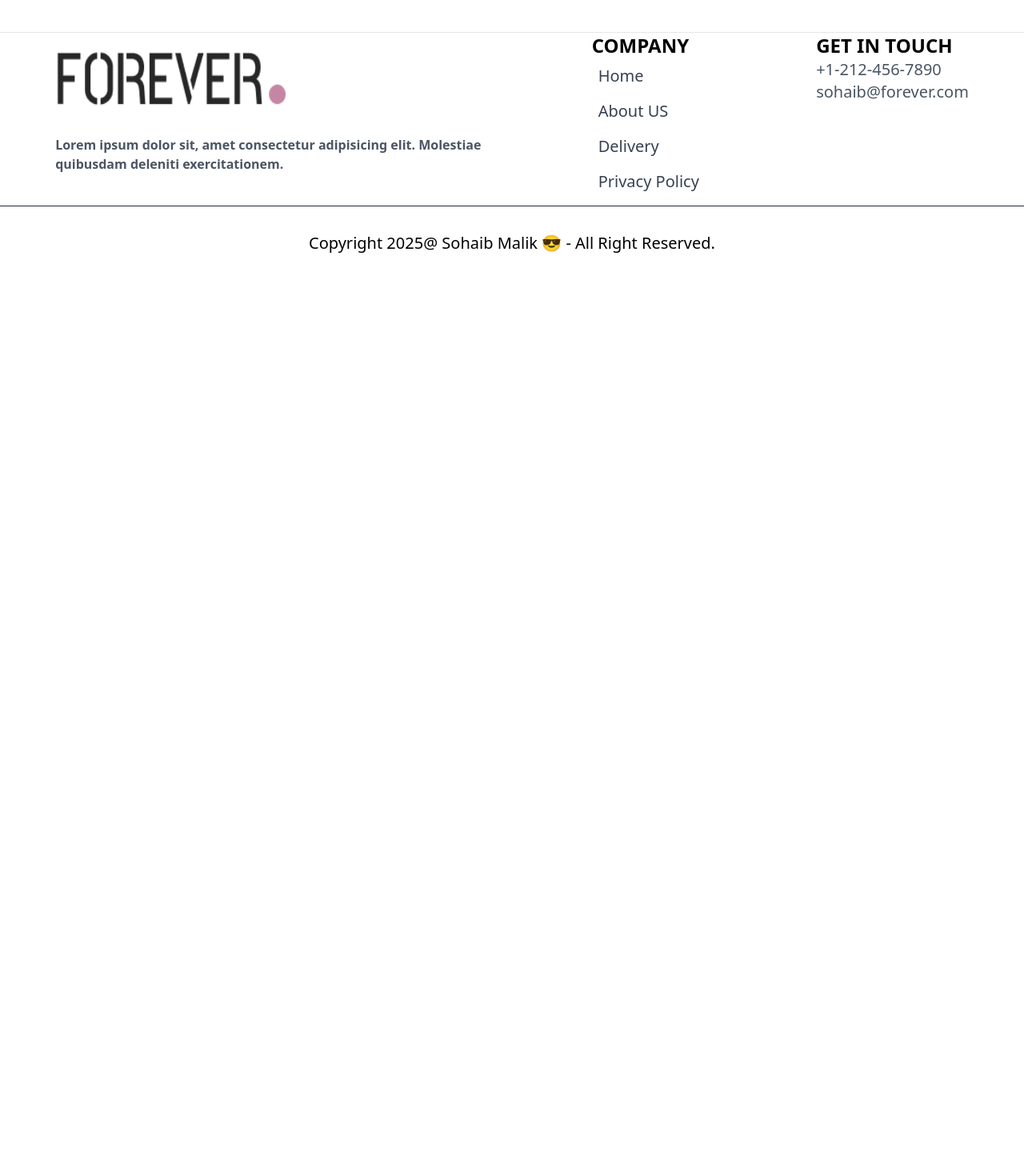
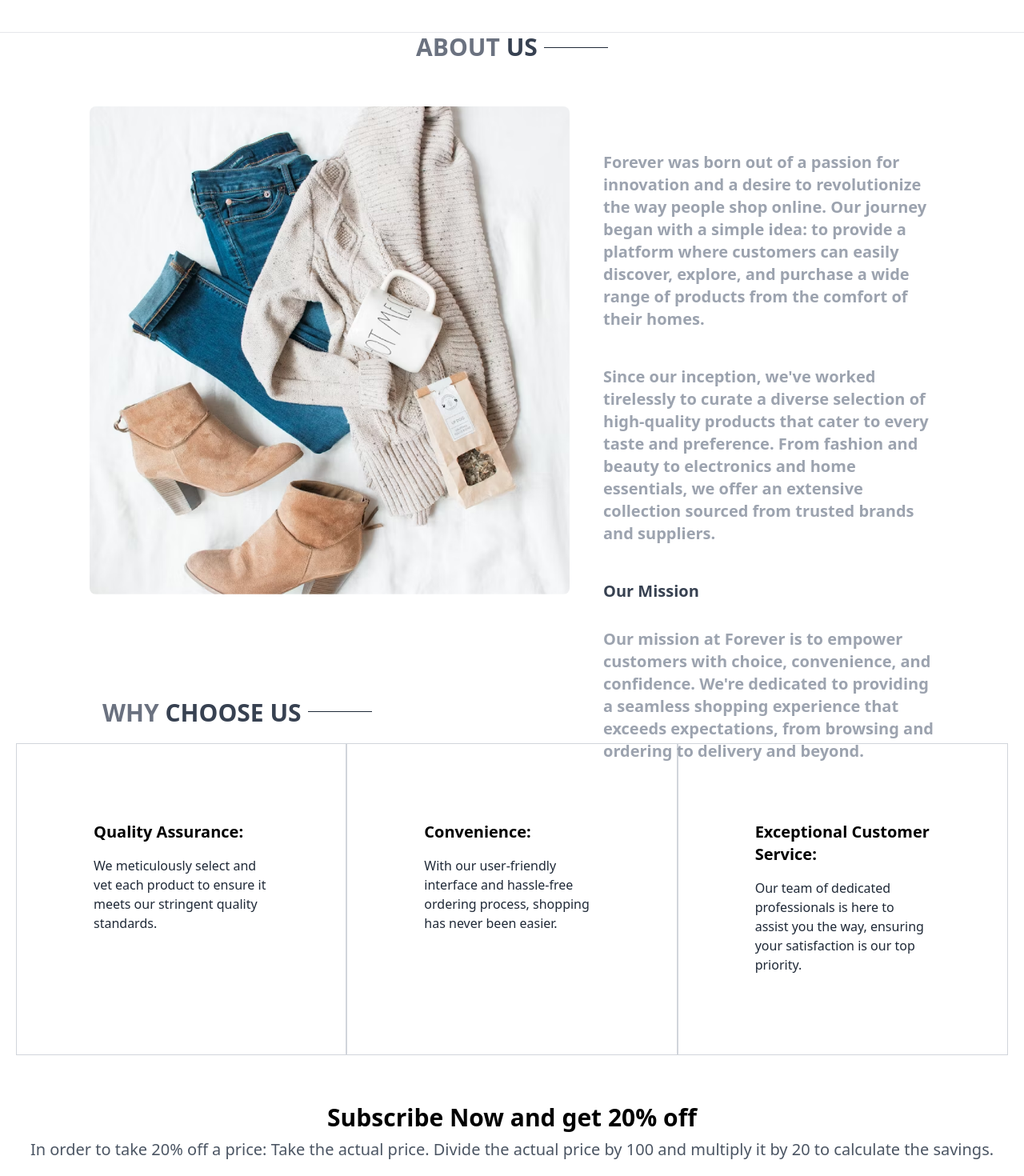
Before and after one commit to sohaibs-liberary/FOR-FORM, a React (Vite) app: page /about in a window 1280 px wide. Shown: the part 80-1550 px from the top of the page at 80% size. Before the commit the page ends 800 px from the top, so only its background shows below. Built offline with nearby package versions, Linux system fonts and the light colour scheme.

Commit message:
about us page is completed now make the contant us page

```diff
--- a/src/App.jsx
+++ b/src/App.jsx
@@ -5,6 +5,7 @@ import Navbar from './Components/Navbar/Navbar.jsx';
 import Footer from './Components/Footer/Footer.jsx';
 import Home from './Components/Home/Home.jsx';
 import Collection from './Components/Collection/Collection.jsx';
+import About from './Components/About/About.jsx';
 const App = () => {
   return (
     <>
@@ -13,6 +14,7 @@ const App = () => {
     <Routes>
       <Route path='/' element={<Home />} />
        <Route path='/collection' element={<Collection />} />
+       <Route path='/about' element={<About />} />
      </Routes>
     <Footer />
     </>
--- /dev/null
+++ b/src/Components/About/About.jsx
@@ -0,0 +1,20 @@
+import React from 'react'
+import Aboutus from './Section/Aboutus'
+import Whatchooseus from './Section/Whatchooseus'
+import Email from '../Home/sections/Email'
+
+
+const About = () => {
+  return (
+    <>
+    <div className="About">
+        <Aboutus />
+        <Whatchooseus/>
+        <Email/>
+
+    </div>
+    </>
+  )
+}
+
+export default About
--- /dev/null
+++ b/src/Components/About/Section/Aboutus.jsx
@@ -0,0 +1,42 @@
+import React from "react";
+import img from "/src/assets/images/about_img.68896677c92b2b46a857.png";
+
+const Aboutus = () => {
+  return (
+    <>
+      <div className="Aboutus">
+        <div className="aboutus text-center ">
+          <div className=" flex gap-2 justify-center items-center">
+            <p className="lg:text-3xl text-xl text-gray-500 font-semibold text-center ">
+              ABOUT
+              <span className="text-gray-700"> US</span>
+            </p>
+            <p className=" w-20 md:w-20 h-[1px] bg-gray-800 "></p>
+          </div>
+        </div>
+        <div className="imageandtext lg:flex lg:justify-around ">
+          <div className="img">
+           <img src={img} alt="aboutusimage" className="max-w-[600px] max-h-[700px]  rounded-lg lg:mx-28 my-14" />
+
+          </div>
+
+          <div className="text  lg:translate-y-28 lg:translate-x-[-90px] mx-5 lg:max-w-[800px]">
+            <p className="text-xl font-semibold text-gray-400 lg:text-wrap " >
+              Forever was born out of a passion for innovation and a desire to revolutionize the way people shop online. Our journey began with a simple idea: to provide a platform where customers can easily discover, explore, and purchase a wide range of products from the comfort of their homes.</p>
+             <p className="text-xl font-semibold text-gray-400 lg:text-wrap my-11 " >
+                Since our inception, we've worked tirelessly to curate a diverse selection of high-quality products that cater to every taste and preference. From fashion and beauty to electronics and home essentials, we offer an extensive collection sourced from trusted brands and suppliers.
+            </p>
+            <h1 className="text-xl font-bold text-gray-700" >Our Mission</h1>
+
+             <p className="text-xl font-semibold text-gray-400 lg:text-wrap my-8 " >
+                Our mission at Forever is to empower customers with choice, convenience, and confidence. We're dedicated to providing a seamless shopping experience that exceeds expectations, from browsing and ordering to delivery and beyond.
+                </p>
+
+          </div>
+        </div>
+      </div>
+    </>
+  );
+};
+
+export default Aboutus;
--- /dev/null
+++ b/src/Components/About/Section/Whatchooseus.jsx
@@ -0,0 +1,62 @@
+import React from 'react'
+import { useState } from 'react';
+
+const Whatchooseus = () => {
+
+  const cards =[
+
+    {
+     title:"Quality Assurance:",
+     desciption:"We meticulously select and vet each product to ensure it meets our stringent quality standards.",
+    },
+    {
+     title:"Convenience:",
+     desciption:"With our user-friendly interface and hassle-free ordering process, shopping has never been easier.",
+    },
+    {
+     title:"Exceptional Customer Service:",
+     desciption:"Our team of dedicated professionals is here to assist you the way, ensuring your satisfaction is our top priority.",
+    },
+
+  ];
+
+  return (
+
+    <>
+    <div className="Whatchooseus">
+       <div className="lg:mx-32 mx-9">
+          <div className="  flex ">
+            <p className="lg:text-3xl text-xl text-gray-500 font-semibold text-center ">
+              WHY
+              <span className="text-gray-700"> CHOOSE US</span>
+            </p>
+            <p className=" w-20 md:w-20 h-[1px] bg-gray-800 lg:my-4 lg:mx-2 "></p>
+          </div>
+        </div>
+      <div className="cards p-5">
+        <div className="">
+          <ul className='lg:flex lg:justify-center' >
+            {
+             cards.map((data,index)=>(
+              <li key={index} className='border-gray-300 border-[1px] p-24 lg:max-w-[490px] lg:max-h-[390px]
+               w-[500px] '  >
+                <p className='text-xl font-bold ' >{data.title}</p>
+                <p className=' text-semibold text-gray-800 my-4  ' >{data.desciption}</p>
+              </li>
+
+
+            ))}
+          </ul>
+        </div>
+
+
+      </div>
+
+
+
+    </div>
+    </>
+  )
+}
+
+export default Whatchooseus;
--- a/src/Components/Collection/Section/Allcollection.jsx
+++ b/src/Components/Collection/Section/Allcollection.jsx
@@ -36,8 +36,8 @@ const Allcollection = () => {
                       alt="image of products "
                       className="  "
                     />
-                    <h1 className="font-semibold text-xl my-2 ">{post.title}</h1>
-                    <p className="font-semibold my-2">
+                    <h6 className="font-semibold text my-2 mx-7">{post.title}</h6>
+                     <p className="font-semibold text-xl  my-2 mx-7">
                       ${post.price}
                     </p>
                   </li>
--- a/src/Components/Footer/Footer.jsx
+++ b/src/Components/Footer/Footer.jsx
@@ -22,7 +22,7 @@ const  Footer = () => {
         <div className="uperfooter lg:flex lg:justify-around  ">
             <div className="logo">
                 <div className="img">
-                    <img src={Logo} alt="footer-logo"  className='py-4 lg:w-72 lg:h-32 w-40 h-24' />
+                    <img src={Logo} alt="footer-logo"  className='py-4 lg:w-64 lg:h-28 w-36 h-20' />
                 </div>
                 <div className="text">
                     <p className='text-start text-gray-600 lg:font-semibold font-medium text-wrap line-clamp-2 ' >Lorem ipsum dolor sit, amet consectetur adipisicing elit. Molestiae <br/> quibusdam deleniti exercitationem.</p>
@@ -49,7 +49,7 @@ const  Footer = () => {
             </div>
 
         </div>
-           <p className='w-full h-[1px] bg-gray-800 my-2' ></p>
+           <p className='w-full h-[1px] bg-gray-400 my-2' ></p>
         <div className="lowerfooter">
             <h1 className='text-xl text-center py-6' >Copyright 2025@ Sohaib Malik 😎 - All Right Reserved.</h1>
         </div>
--- a/src/Components/Home/sections/BestSeller.jsx
+++ b/src/Components/Home/sections/BestSeller.jsx
@@ -43,9 +43,7 @@ const BestSeller = () => {
                       alt="Best Selling Products"
                       className=" "
                     />
-                    <h1 className=" text-2xl text-gray-800 font-semibold py-4 ">
-                      {post.title}
-                    </h1>
+                    <h6 className="font-semibold text my-2 mx-7">{post.title}</h6>
                   </li>
                 ))
               ) : (
--- a/src/Components/Home/sections/Email.jsx
+++ b/src/Components/Home/sections/Email.jsx
@@ -3,11 +3,11 @@ import React from 'react'
 const Email = () => {
   return (
    <>
-   <div className="text-email">
+   <div className="text-email py-10 ">
 
     <div className="text">
-        <h1 className=' lg:text-4xl text-2xl font-semibold text-center' >Subscribe Now and get 20% off</h1>
-        <p className='lg:text-2xl text-center text-gray-600 ' >In order to take 20% off a price: Take the actual price. Divide the actual price by 100 and multiply it by 20 to calculate the savings.</p>
+        <h1 className=' lg:text-3xl text-2xl font-semibold text-center' >Subscribe Now and get 20% off</h1>
+        <p className='lg:text-xl text-center text-gray-600 my-2' >In order to take 20% off a price: Take the actual price. Divide the actual price by 100 and multiply it by 20 to calculate the savings.</p>
     </div>
     <div className="email flex justify-center py-20 ">
         <div className="email   ">
```
Also changed, not shown: src/assets/images/about_img.68896677c92b2b46a857.png (added).
